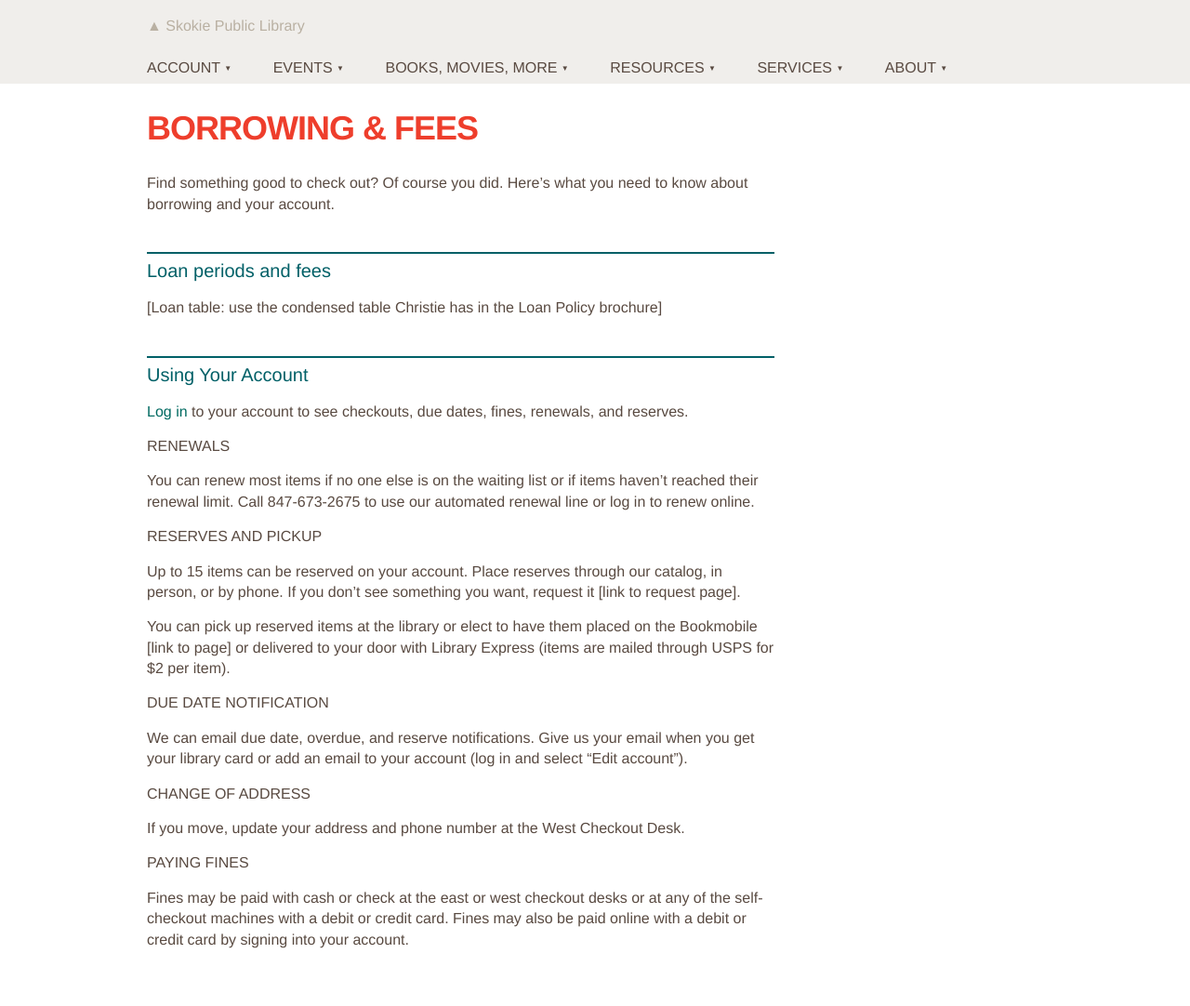
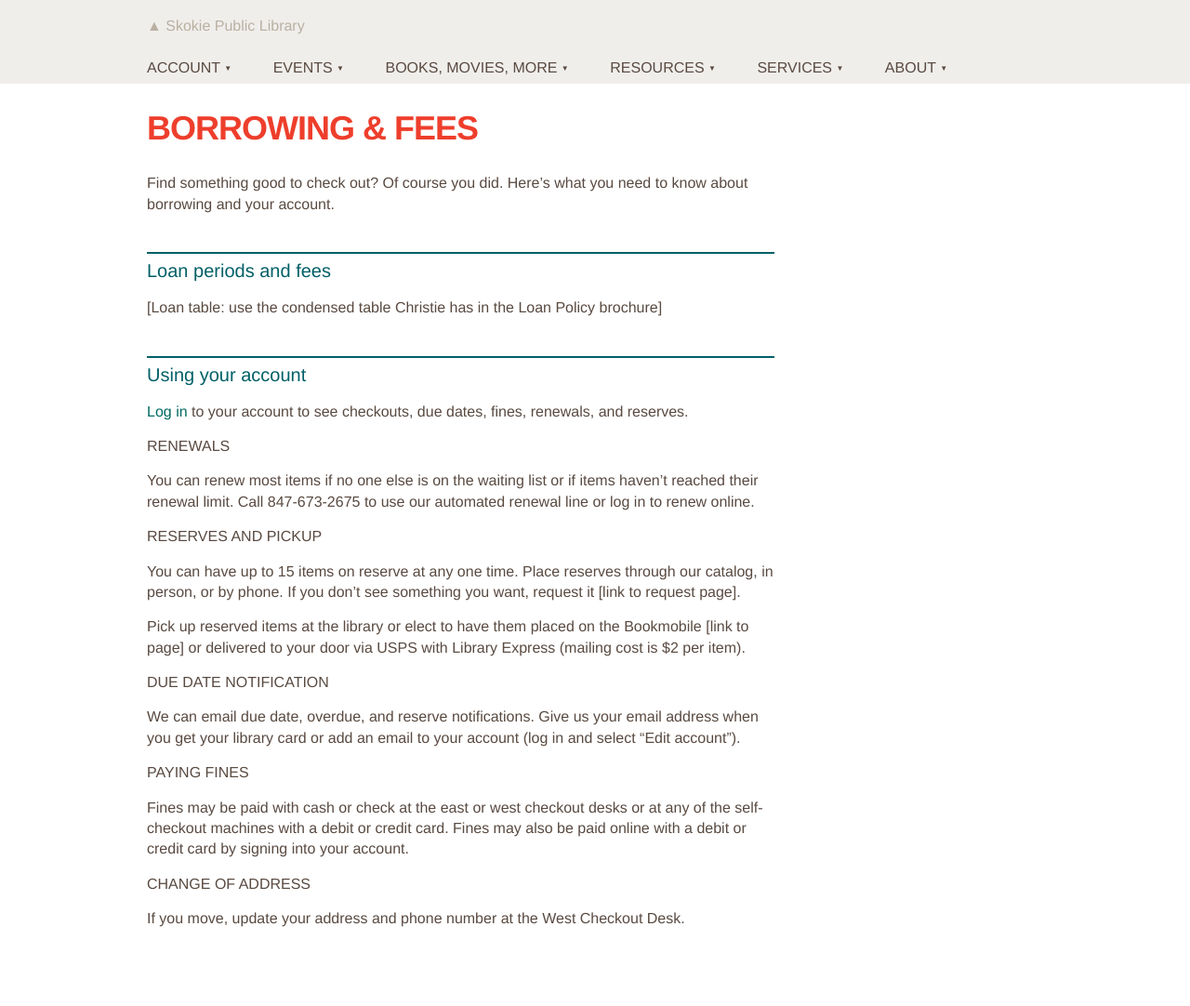
Before and after one commit to skokielibrary/spl-content, a Jekyll site: the page built from _content/eileen/about--borrowing-fees.markdown, in a window 1280 px wide. Shown: the whole page at 93% size. Built offline with Jekyll 4.4.1, drawn with Linux system fonts in a browser that asks for light colours; after the commit the page ends 1060 px from its top, so only the background shows below that.

Commit message:
Updated about--borrowing-fees.markdown

```diff
--- a/_content/eileen/about--borrowing-fees.markdown
+++ b/_content/eileen/about--borrowing-fees.markdown
@@ -9,7 +9,7 @@ Find something good to check out? Of course you did. Here's what you need to kno
 ##Loan periods and fees
 [Loan table: use the condensed table Christie has in the Loan Policy brochure]
 
-##Using Your Account
+##Using your account
 
 [Log in](https://catalog.skokielibrary.info/iii/cas/login?service=https%3A%2F%2Fencore.skokielibrary.info%3A443%2Fiii%2Fencore%2Fj_acegi_cas_security_check&lang=eng) to your account to see checkouts, due dates, fines, renewals, and reserves.
 
@@ -17,15 +17,15 @@ Find something good to check out? Of course you did. Here's what you need to kno
 You can renew most items if no one else is on the waiting list or if items haven't reached their renewal limit. Call 847-673-2675 to use our automated renewal line or log in to renew online.
 
 ###Reserves and pickup
-Up to 15 items can be reserved on your account. Place reserves through our catalog, in person, or by phone. If you don't see something you want, request it [link to request page].
+You can have up to 15 items on reserve at any one time. Place reserves through our catalog, in person, or by phone. If you don't see something you want, request it [link to request page].
 
-You can pick up reserved items at the library or elect to have them placed on the Bookmobile [link to page] or delivered to your door with Library Express (items are mailed through USPS for $2 per item).
+Pick up reserved items at the library or elect to have them placed on the Bookmobile [link to page] or delivered to your door via USPS with Library Express (mailing cost is $2 per item).
 
 ###Due date notification
-We can email due date, overdue, and reserve notifications. Give us your email when you get your library card or add an email to your account (log in and select "Edit account").
+We can email due date, overdue, and reserve notifications. Give us your email address when you get your library card or add an email to your account (log in and select "Edit account").
 
-###Change of Address
+###Paying fines
+Fines may be paid with cash or check at the east or west checkout desks or at any of the self-checkout machines with a debit or credit card. Fines may also be paid online with a debit or credit card by signing into your account.
+
+###Change of address
 If you move, update your address and phone number at the West Checkout Desk.
-
-###Paying Fines
-Fines may be paid with cash or check at the east or west checkout desks or at any of the self-checkout machines with a debit or credit card. Fines may also be paid online with a debit or credit card by signing into your account.
```
